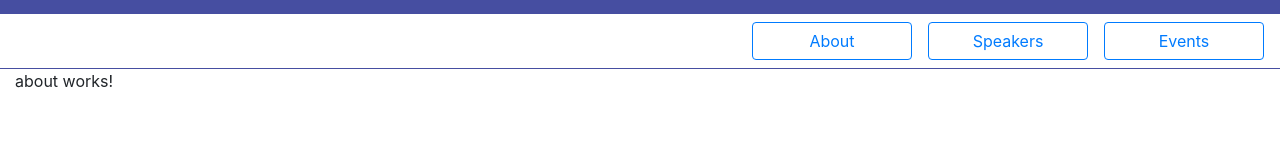
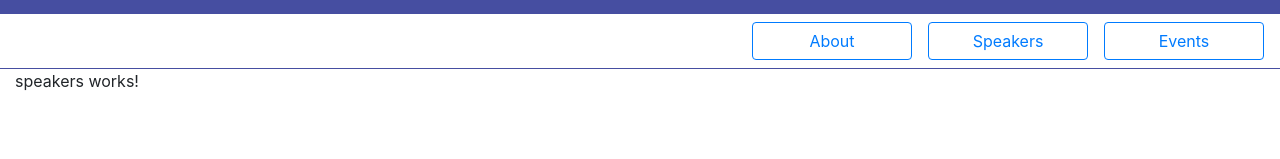
Before and after one commit to meng-shiun/ada-talks, an Angular app: page /speakers in a window 1280 px wide. Before the commit this address led to /about. Shown: the part 141-300 px from the top of the page. Built offline with nearby package versions, Linux system fonts and the light colour scheme.

Commit message:
add speakers component

```diff
--- a/src/app/app-routing.module.ts
+++ b/src/app/app-routing.module.ts
@@ -2,11 +2,13 @@ import { NgModule } from '@angular/core';
 import { Routes, RouterModule } from '@angular/router';
 
 import { AboutComponent } from './about/about.component';
+import { SpeakersComponent } from './speakers/speakers.component';
 
 
 const routes: Routes = [
   { path: '', pathMatch: 'full', redirectTo: '/about' },
   { path: 'about', component: AboutComponent },
+  { path: 'speakers', component: SpeakersComponent },
   { path: '**', redirectTo: '/about' }
 ];
 
@@ -16,6 +18,7 @@ const routes: Routes = [
 })
 export class AppRoutingModule {
   static components = [
-    AboutComponent
+    AboutComponent,
+    SpeakersComponent
   ];
 }
--- /dev/null
+++ b/src/app/speakers/speakers.component.html
@@ -0,0 +1 @@
+<p>speakers works!</p>
--- /dev/null
+++ b/src/app/speakers/speakers.component.ts
@@ -0,0 +1,15 @@
+import { Component, OnInit } from '@angular/core';
+
+@Component({
+  selector: 'app-speakers',
+  templateUrl: './speakers.component.html',
+  styleUrls: ['./speakers.component.scss']
+})
+export class SpeakersComponent implements OnInit {
+
+  constructor() { }
+
+  ngOnInit() {
+  }
+
+}
```
Also changed, not shown: src/app/speakers/speakers.component.scss (added).
